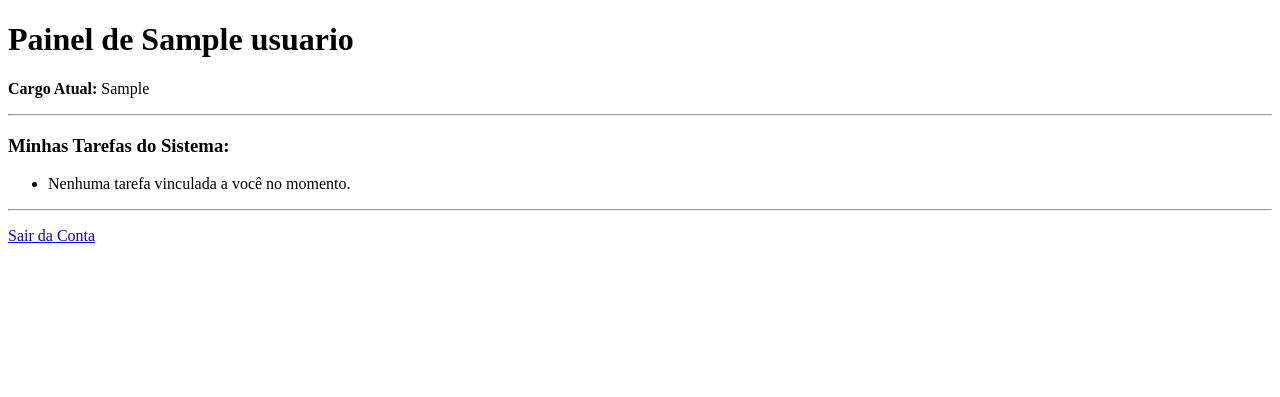
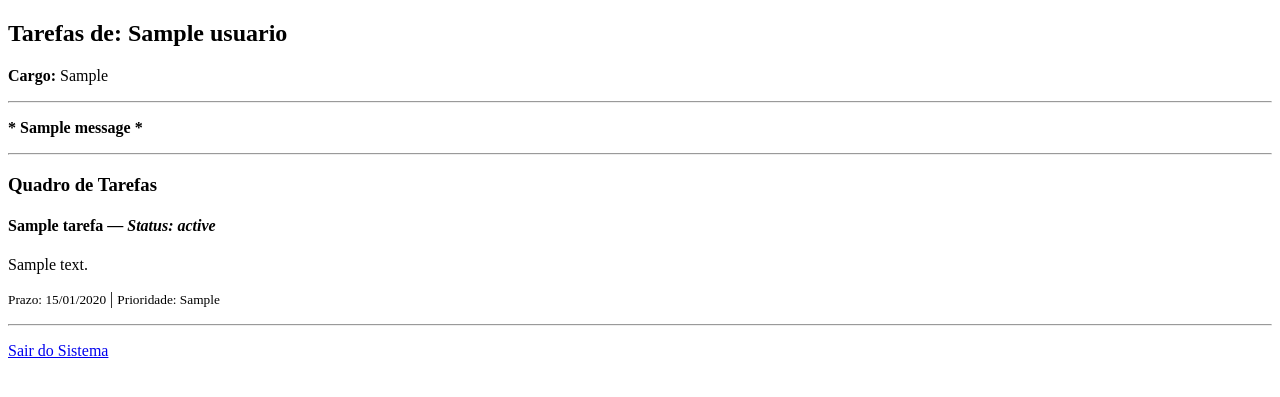
Before and after one commit to AndradeGogo/GerenciadorTarefas, a Flask app: page /perfil/1 in a window 1280 px wide. Shown: the top 397 px of the page. Run offline with Flask 3, Linux system fonts and the light colour scheme; a user stored in the database is signed in; tables that the repository leaves empty hold one stand-in row (values such as "Sample post"); one stand-in notice (Sample message) is shown.

Commit message:
atualização tarefa

```diff
--- a/Gerenciador/routes.py
+++ b/Gerenciador/routes.py
@@ -1,8 +1,8 @@
 from flask import render_template, url_for, redirect, flash
 from flask_login import login_user, login_required, logout_user, current_user
 from Gerenciador import app, database, bcrypt
-from Gerenciador.forms import FormLogin, FormCriarConta
-from Gerenciador.models import Usuario
+from Gerenciador.forms import FormLogin, FormCriarConta, FormTarefa
+from Gerenciador.models import Usuario, Tarefa
 
 
 @app.route('/', methods=['GET', 'POST'])
@@ -12,7 +12,6 @@ def homepage():
         usuario = Usuario.query.filter_by(email=formLogin.email.data).first()
         if usuario and bcrypt.check_password_hash(usuario.senha, formLogin.senha.data):
             login_user(usuario, remember=True)
-            # Redireciona passando o ID do usuário
             return redirect(url_for('perfil', id_usuario=usuario.id))
         else:
             flash('E-mail ou senha incorretos.', 'danger')
@@ -36,10 +35,45 @@ def criarconta():
         database.session.commit()
 
         login_user(usuario, remember=True)
-        # Redireciona passando o ID do usuário recém-criado
         return redirect(url_for('perfil', id_usuario=usuario.id))
 
     return render_template('criarconta.html', form=formcriarconta)
+
+
+@app.route('/perfil/<id_usuario>', methods=['GET', 'POST'])
+@login_required
+def perfil(id_usuario):
+    id_usuario_int = int(id_usuario)
+    usuario = Usuario.query.get(id_usuario_int)
+
+    if id_usuario_int == int(current_user.id):
+        if current_user.cargo == 'gerente':
+            form = FormTarefa()
+            usuarios_sistema = Usuario.query.all()
+            form.id_responsavel.choices = [(u.id, u.nome) for u in usuarios_sistema]
+
+            if form.validate_on_submit():
+                nova_tarefa = Tarefa(
+                    titulo=form.titulo.data,
+                    descricao=form.descricao.data,
+                    demanda=form.demanda.data,
+                    prazo=form.prazo.data,
+                    id_Criador=current_user.id,
+                    id_Responsavel=form.id_responsavel.data
+                )
+                database.session.add(nova_tarefa)
+                database.session.commit()
+                flash('Tarefa atribuída com sucesso!', 'success')
+                return redirect(url_for('perfil', id_usuario=current_user.id))
+        else:
+            form = None  # Se for funcionário, não gera o formulário no backend
+
+        tarefas = Tarefa.query.filter_by(id_Responsavel=current_user.id).all()
+        return render_template('perfil.html', usuario=current_user, form=form, tarefas=tarefas)
+
+    else:
+        tarefas_outro = Tarefa.query.filter_by(id_Responsavel=id_usuario_int).all()
+        return render_template('perfil.html', usuario=usuario, form=None, tarefas=tarefas_outro)
 
 
 @app.route('/logout')
@@ -47,17 +81,3 @@ def criarconta():
 def logout():
     logout_user()
     return redirect(url_for('homepage'))
-
-
-# Rota atualizada para receber o ID do usuário como um número inteiro
-@app.route('/perfil/<int:id_usuario>')
-@login_required
-def perfil(id_usuario):
-    # Busca o usuário no banco de dados pelo ID ou retorna erro 404 se não existir
-    usuario_visitado = Usuario.query.get_or_404(id_usuario)
-
-    # Verifica se o usuário logado é o dono do perfil visitado
-    e_o_dono = current_user.id == usuario_visitado.id
-
-    # Passa o objeto completo do usuário e o booleano de verificação para o HTML
-    return render_template('perfil.html', usuario=usuario_visitado, e_o_dono=e_o_dono)
--- a/Gerenciador/templates/perfil.html
+++ b/Gerenciador/templates/perfil.html
@@ -2,28 +2,120 @@
 <html lang="pt-br">
 <head>
     <meta charset="UTF-8">
-    <title>Painel - {{ usuario.nome }}</title>
+    <title>Meu Gerenciador de Tarefas</title>
 </head>
 <body>
-    <h1>Painel de {{ usuario.nome }}</h1>
 
-    <p><strong>Cargo Atual:</strong> {{ usuario.cargo | capitalize }}</p>
+    <div>
+        {% if form %}
+            <h2>Painel de Controle: {{ usuario.nome }}</h2>
+            <p><strong>Função:</strong> {{ usuario.cargo }} (Logado)</p>
+        {% else %}
+            <h2>Tarefas de: {{ usuario.nome }}</h2>
+            <p><strong>Cargo:</strong> {{ usuario.cargo }}</p>
+        {% endif %}
+    </div>
+
     <hr>
 
-    {% if e_o_dono %}
-        <h3>Minhas Tarefas do Sistema:</h3>
-        <ul>
-            <li>Nenhuma tarefa vinculada a você no momento.</li>
-        </ul>
-        <hr>
-        <p><a href="{{ url_for('logout') }}">Sair da Conta</a></p>
-    {% else %}
-        <h3>Tarefas Públicas de {{ usuario.nome }}:</h3>
-        <ul>
-            <li>Este usuário não possui tarefas públicas.</li>
-        </ul>
-        <hr>
-        <p><a href="{{ url_for('homepage') }}">Voltar para a Página Inicial</a></p>
-    {% endif %}
+    <div>
+        {% if form %}
+            <button type="button" id="btn-abrir-tarefa">+ Criar Nova Tarefa</button>
+
+            <div id="container-formulario" style="display: none;">
+                <h3>Formulário de Tarefa</h3>
+
+                <form method="POST" action="">
+                    {{ form.csrf_token }}
+
+                    <p>
+                        {{ form.titulo.label }}
+
+                        {{ form.titulo(placeholder="Digite o título da tarefa") }}
+                    </p>
+
+                    <p>
+                        {{ form.descricao.label }}
+
+                        {{ form.descricao(placeholder="Escreva os detalhes aqui...") }}
+                    </p>
+
+                    <p>
+                        {{ form.id_responsavel.label }}
+
+                        {{ form.id_responsavel() }}
+                    </p>
+
+                    <p>
+                        {{ form.prazo.label }}
+
+                        {{ form.prazo(type="date") }}
+                    </p>
+
+                    <p>
+                        {{ form.demanda.label }}
+
+                        {{ form.demanda() }}
+                    </p>
+
+                    <p>
+                        {{ form.botao_confirmacao() }}
+                        <button type="button" id="btn-cancelar-tarefa">Cancelar</button>
+                    </p>
+                </form>
+            </div>
+
+            <script>
+                const btnAbrir = document.getElementById('btn-abrir-tarefa');
+                const btnCancelar = document.getElementById('btn-cancelar-tarefa');
+                const containerForm = document.getElementById('container-formulario');
+
+                btnAbrir.addEventListener('click', function() {
+                    containerForm.style.display = 'block';
+                    btnAbrir.style.display = 'none';
+                });
+
+                btnCancelar.addEventListener('click', function() {
+                    containerForm.style.display = 'none';
+                    btnAbrir.style.display = 'block';
+                });
+            </script>
+
+
+        {% endif %}
+    </div>
+
+    {% with messages = get_flashed_messages() %}
+        {% if messages %}
+            {% for message in messages %}
+                <p><strong>* {{ message }} *</strong></p>
+            {% endfor %}
+        {% endif %}
+    {% endwith %}
+
+    <hr>
+
+    <div>
+        <h3>Quadro de Tarefas</h3>
+
+        {% for tarefa in tarefas %}
+            <div>
+                <h4>{{ tarefa.titulo }} — <em>Status: {{ tarefa.status }}</em></h4>
+                <p>{{ tarefa.descricao }}</p>
+                <p>
+                    <small>Prazo: {{ tarefa.prazo.strftime('%d/%m/%Y') if tarefa.prazo else 'Sem prazo' }}</small> |
+                    <small>Prioridade: {{ tarefa.demanda }}</small>
+                </p>
+                <hr>
+            </div>
+        {% else %}
+            <p>Nenhuma tarefa atribuída para este perfil no momento.</p>
+        {% endfor %}
+    </div>
+
+    <p>
+        <a href="{{ url_for('logout') }}">Sair do Sistema</a>
+    </p>
+
 </body>
 </html>
```
Also changed, not shown: Gerenciador/forms.py (+0 -8 lines).
